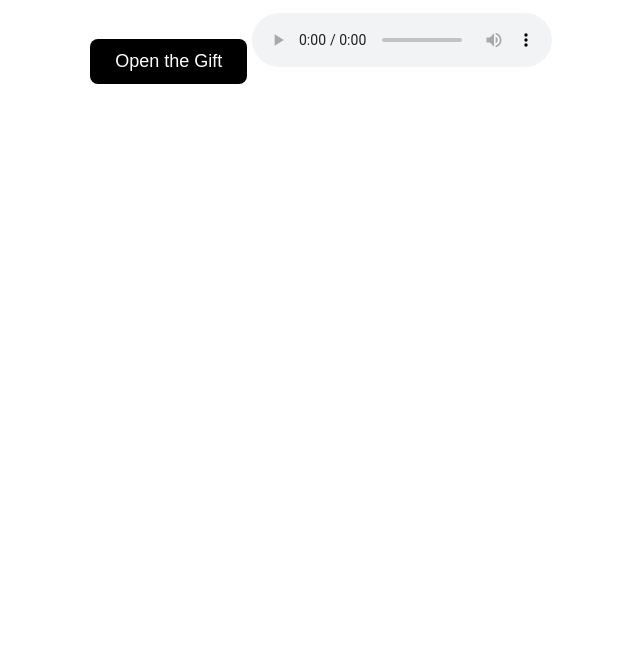
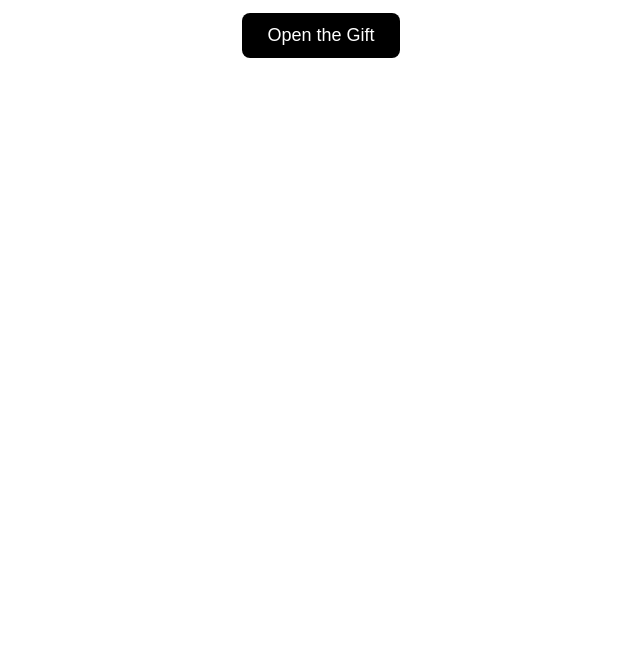
Before and after one commit to vivekkumar1435/love, a plain HTML site: page index.html in a window 1280 px wide. Shown: the part 141-800 px from the top of the page, without its empty margins (319-959 px from the left). Drawn offline with Linux system fonts and the light colour scheme.

Commit message:
update song

```diff
--- a/index.html
+++ b/index.html
@@ -43,7 +43,7 @@
     <h1 class="big-msg" id="loveMessage">
         I <span class="red">Love</span> You ❤️ Rani <img src="./img.jpg" alt="Love image">
     </h1>
-    <audio autoplay loop controls>
+    <audio autoplay loop controls hidden >
   <source src="./song.mp3" type="audio/mpeg">
 </audio>
 
```
